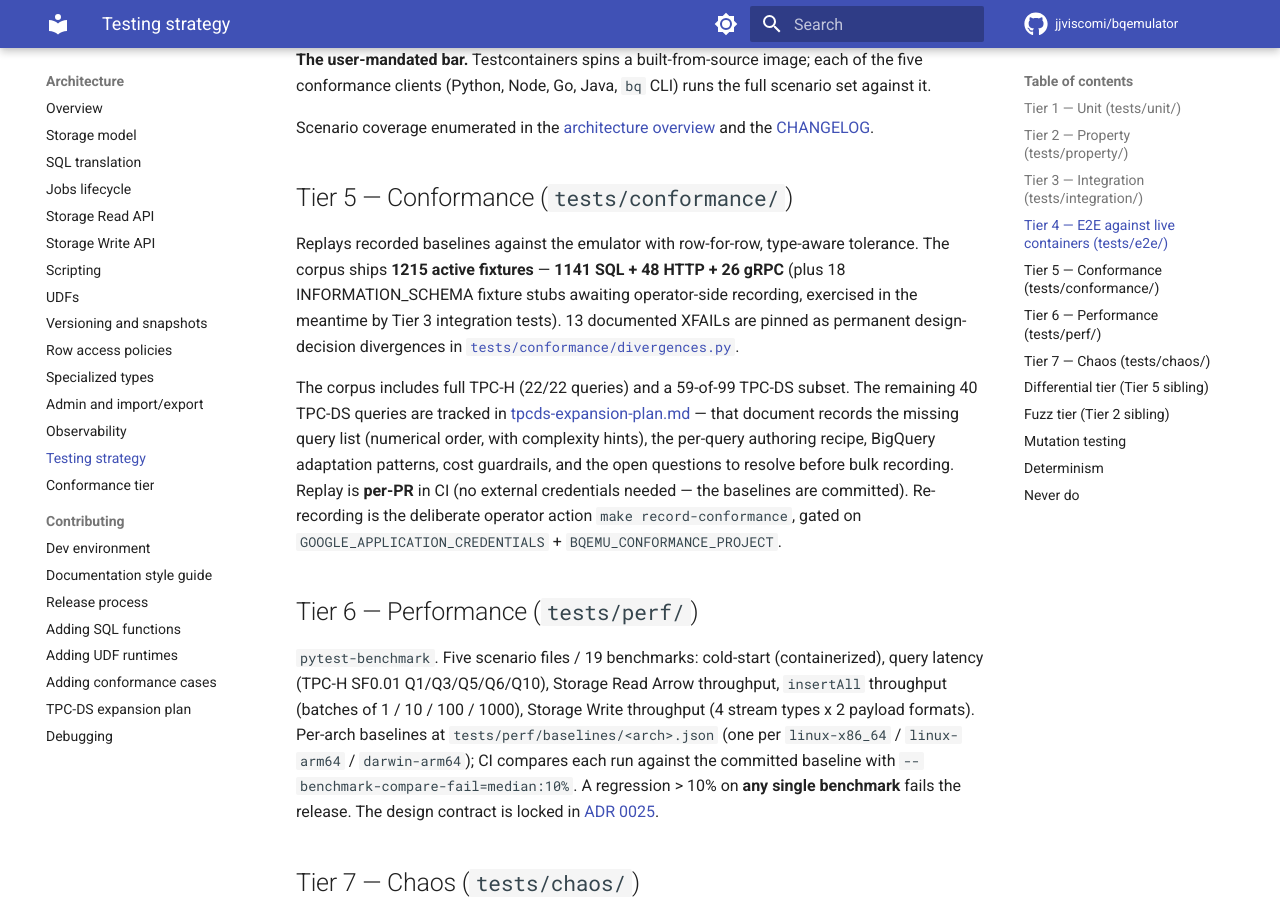
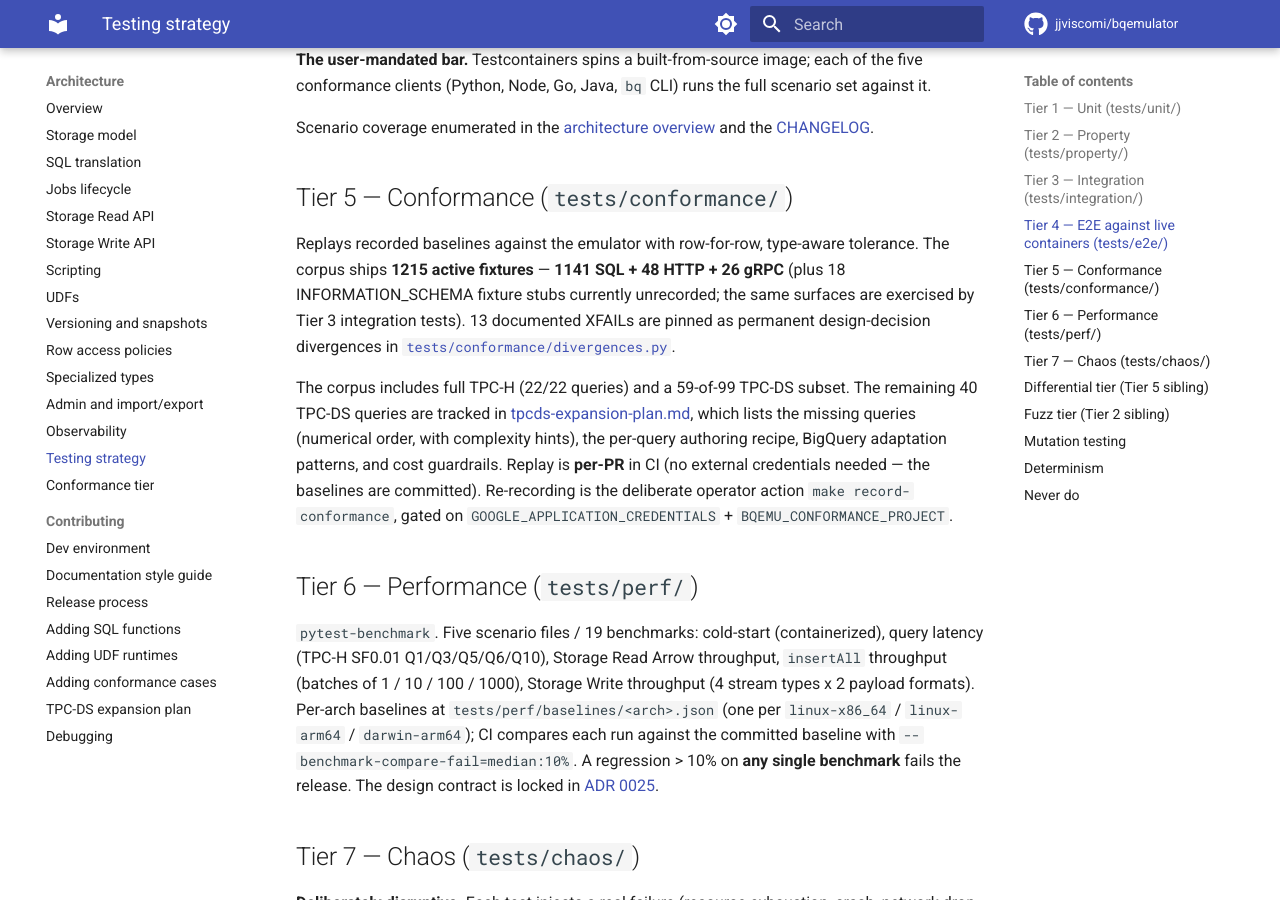
Before and after one commit to jjviscomi/bqemulator, an MkDocs documentation site: the page built from docs/architecture/testing-strategy.md, in a window 1280 px wide and 900 px high, scrolled down 2115 px. Built offline with MkDocs 1.6.1 and Material for MkDocs 9.7.7, drawn with Linux system fonts in a browser that asks for light colours; comment, search, counter and statistics services are not loaded; the version menu is left out.

Commit message:
fix(docs): address CodeRabbit review on PR C
- docs/architecture/testing-strategy.md: drop "awaiting" /
  "open questions to resolve" future-work phrasing; describe
  current state of the 18 INFORMATION_SCHEMA fixture stubs and
  the TPC-DS expansion-plan doc.
- docs/reference/gap-analysis.md:
  - Fix BIGNUMERIC cutoff "> 28 integer digits" -> ">= 39"
    (matches DECIMAL(38) limitation).
  - Remove "Query parameters" + "Error-message-shape parity"
    rows from the "works, but not in the corpus" table — both
    are actually conformance-covered, so listing them as gaps
    misrepresented the inventory.
  - Update stale "13 documented divergences" -> "15" to match
    the rest of the doc.
- docs/reference/out-of-scope.md: drop the forward-looking
  "Re-opening when either approach above passes a cost/benefit
  review." sentence.
- tests/conformance/_surface_inventory.py:
  - Drop "A literal-pinned-timestamp variant is deferred."
    future-work line from the FOR SYSTEM_TIME AS OF note.
  - Fix the errors-category description: coverage lives in
    recorded ``error.json`` fixtures, not ``expected.json``.
- Regenerated docs/reference/{conformance-coverage-matrix,
  compatibility-matrix}.md via make targets — the surface-
  inventory note edits flow into these.

```diff
--- a/docs/architecture/testing-strategy.md
+++ b/docs/architecture/testing-strategy.md
@@ -68,18 +68,17 @@
 Replays recorded baselines against the emulator with row-for-row,
 type-aware tolerance. The corpus ships **1215 active fixtures** —
 **1141 SQL + 48 HTTP + 26 gRPC** (plus 18 INFORMATION_SCHEMA
-fixture stubs awaiting operator-side recording, exercised in the
-meantime by Tier 3 integration tests). 13 documented XFAILs are
+fixture stubs currently unrecorded; the same surfaces are
+exercised by Tier 3 integration tests). 13 documented XFAILs are
 pinned as permanent design-decision divergences in
 [`tests/conformance/divergences.py`](https://github.com/jjviscomi/bqemulator/blob/main/tests/conformance/divergences.py).
 
 The corpus includes full TPC-H (22/22 queries) and a 59-of-99
 TPC-DS subset. The remaining 40 TPC-DS queries are tracked in
-[tpcds-expansion-plan.md](contributing/tpcds-expansion-plan.md) —
-that document records the missing query list (numerical order,
-with complexity hints), the per-query authoring recipe, BigQuery
-adaptation patterns, cost guardrails, and the open questions to
-resolve before bulk recording. Replay is **per-PR** in CI (no
+[tpcds-expansion-plan.md](contributing/tpcds-expansion-plan.md),
+which lists the missing queries (numerical order, with complexity
+hints), the per-query authoring recipe, BigQuery adaptation
+patterns, and cost guardrails. Replay is **per-PR** in CI (no
 external credentials needed — the baselines are committed).
 Re-recording is the deliberate operator action `make
 record-conformance`, gated on `GOOGLE_APPLICATION_CREDENTIALS` +
```
Also changed, not shown: docs/reference/conformance-coverage-matrix.md (+3 -3 lines), docs/reference/gap-analysis.md (+3 -5 lines), docs/reference/out-of-scope.md (+1 -2 lines), 1 other file.
